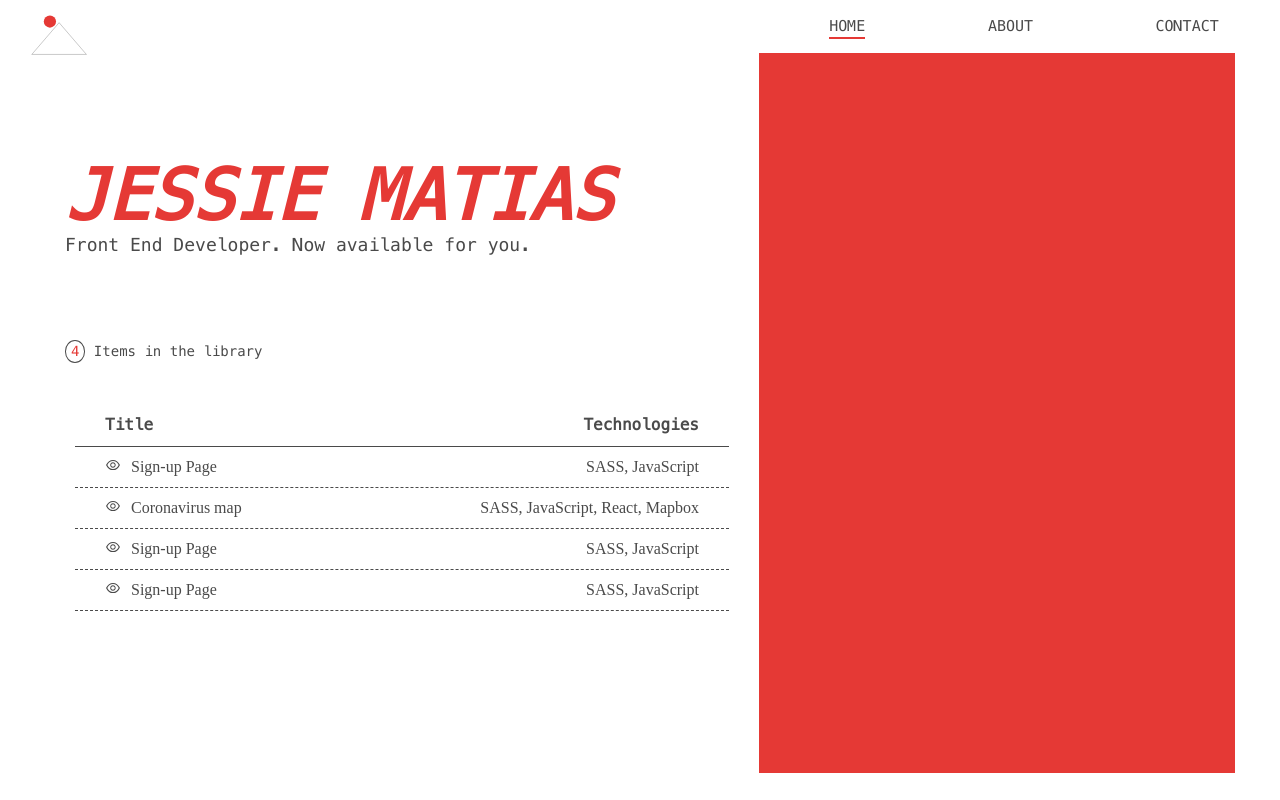
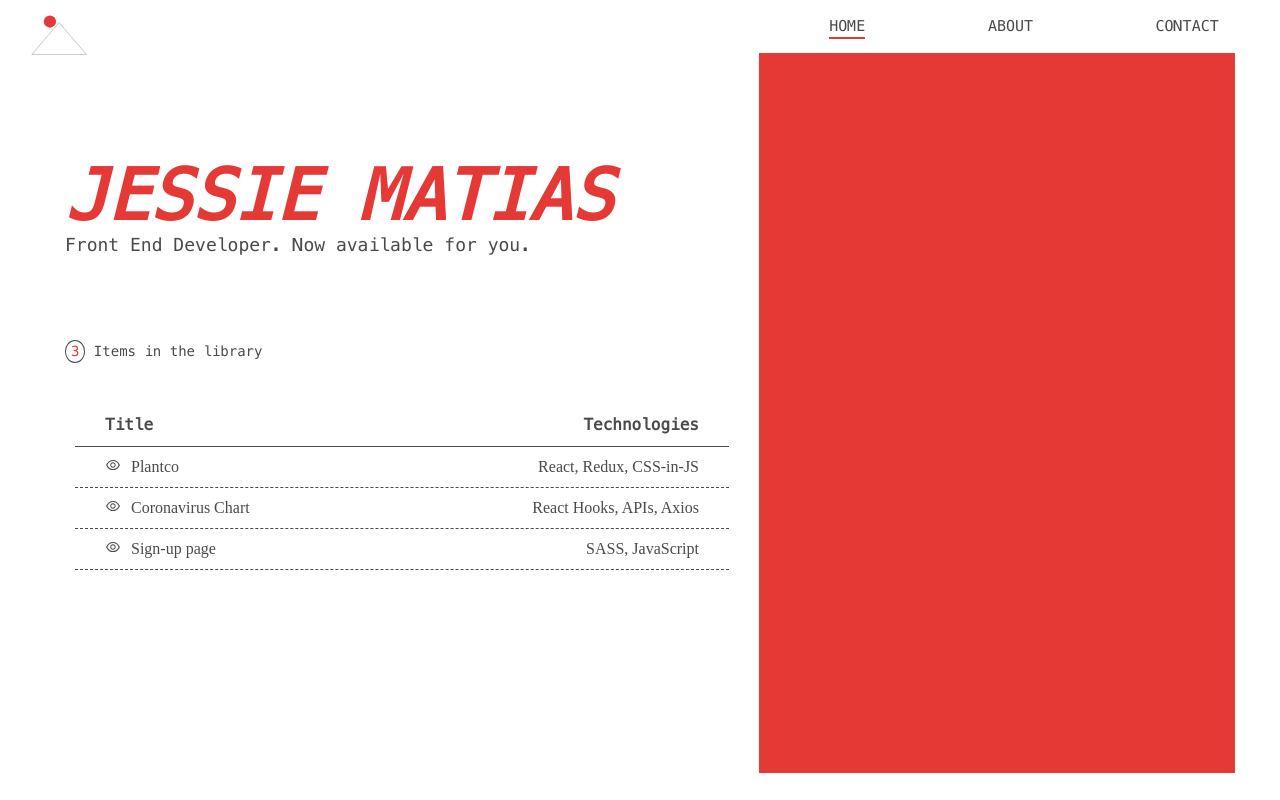
Before and after one commit to jessiematias/portfolio, a React (Create React App) app: page / in a window 1280 px wide. Built offline with nearby package versions, Linux system fonts and the light colour scheme.

Commit message:
added project

```diff
--- a/src/constants.js
+++ b/src/constants.js
@@ -1,36 +1,36 @@
 const ITEMS = [
     {
         id: '1',
-        title: "Sign-up Page",
-        description: "Sign-up page with email and password authentication. Waves animation created with CSS's @keyframe.",
+        title: "Plantco",
+        description: "E-commerce site with home page, shop page, and checkout page. Homepage contains testimonials carousel and animation scroll to bottom. Shop page allows add items to cart with hover and click. Cart icon displays popup view on desktop screens with the ability to add, substract and remove. Checkout page also allows substract, add and remove. Cart local storage is managed by Redux's persist. State is managed by Redux. Mobile responsive.",
+        technologies: "React, Redux, CSS-in-JS",
+        liveURL: "https://jessiematias.github.io/plantco-site/#/",
+        codeURL: "https://github.com/jessiematias/plantco-site/tree/master"
+    },
+    {
+        id: '2',
+        title: "Coronavirus Chart",
+        description: "Coronavirus chart created with Charts.js. Homepage chart directs user to global data and a dropdown menu allows the display of a different country's data.",
+        technologies: "React Hooks, APIs, Axios",
+        liveURL: "https://jessiematias.github.io/covid-data/",
+        codeURL: "https://github.com/jessiematias/covid-data/tree/master"
+    },
+    {
+        id: '3',
+        title: "Sign-up page",
+        description: "Sign-up page with email and password authentication through Vanilla JavaScript. Waves animation created with CSS's @keyframe",
         technologies: "SASS, JavaScript",
         liveURL: "https://jessiematias.github.io/signup-page/",
         codeURL: "https://github.com/jessiematias/signup-page"
     },
-    {
-        id: '2',
-        title: "Coronavirus map",
-        description: "Sign-up page with email and password authentication. Waves animation created with CSS's @keyframe.",
-        technologies: "SASS, JavaScript, React, Mapbox",
-        liveURL: "https://jessiematias.github.io/signup-page/",
-        codeURL: "/"
-    },
-    {
-        id: '3',
-        title: "Sign-up Page",
-        description: "Sign-up page with email and password authentication. Waves animation created with CSS's @keyframe.",
-        technologies: "SASS, JavaScript",
-        liveURL: "https://jessiematias.github.io/signup-page/",
-        codeURL: "/"
-    },
-    {
-        id: '4',
-        title: "Sign-up Page",
-        description: "Sign-up page with email and password authentication. Waves animation created with CSS's @keyframe.",
-        technologies: "SASS, JavaScript",
-        liveURL: "https://jessiematias.github.io/signup-page/",
-        codeURL: "/"
-    }
+    // {
+    //     id: '4',
+    //     title: "",
+    //     description: "",
+    //     technologies: "",
+    //     liveURL: "",
+    //     codeURL: ""
+    // }
 ]
 
 export default ITEMS
```
